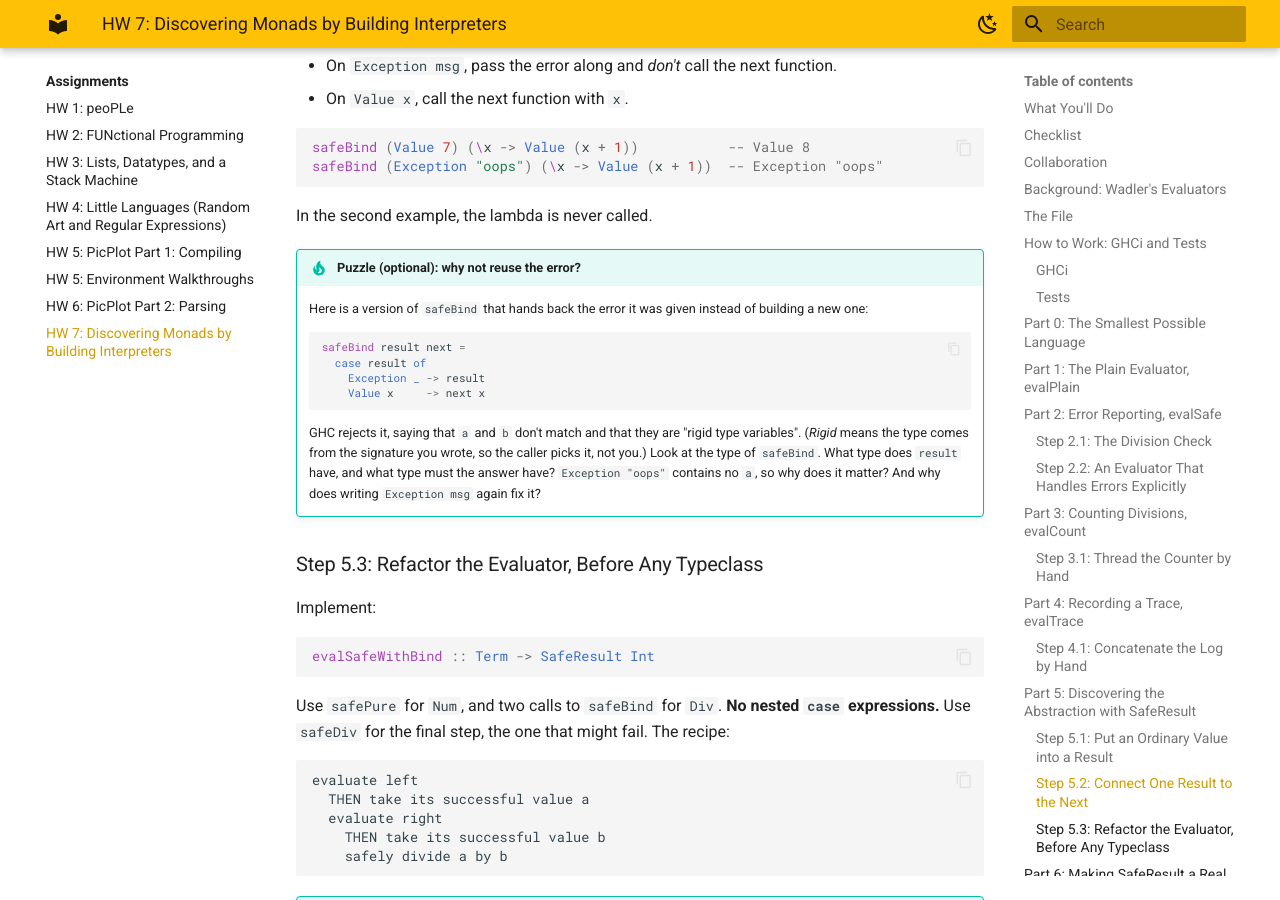
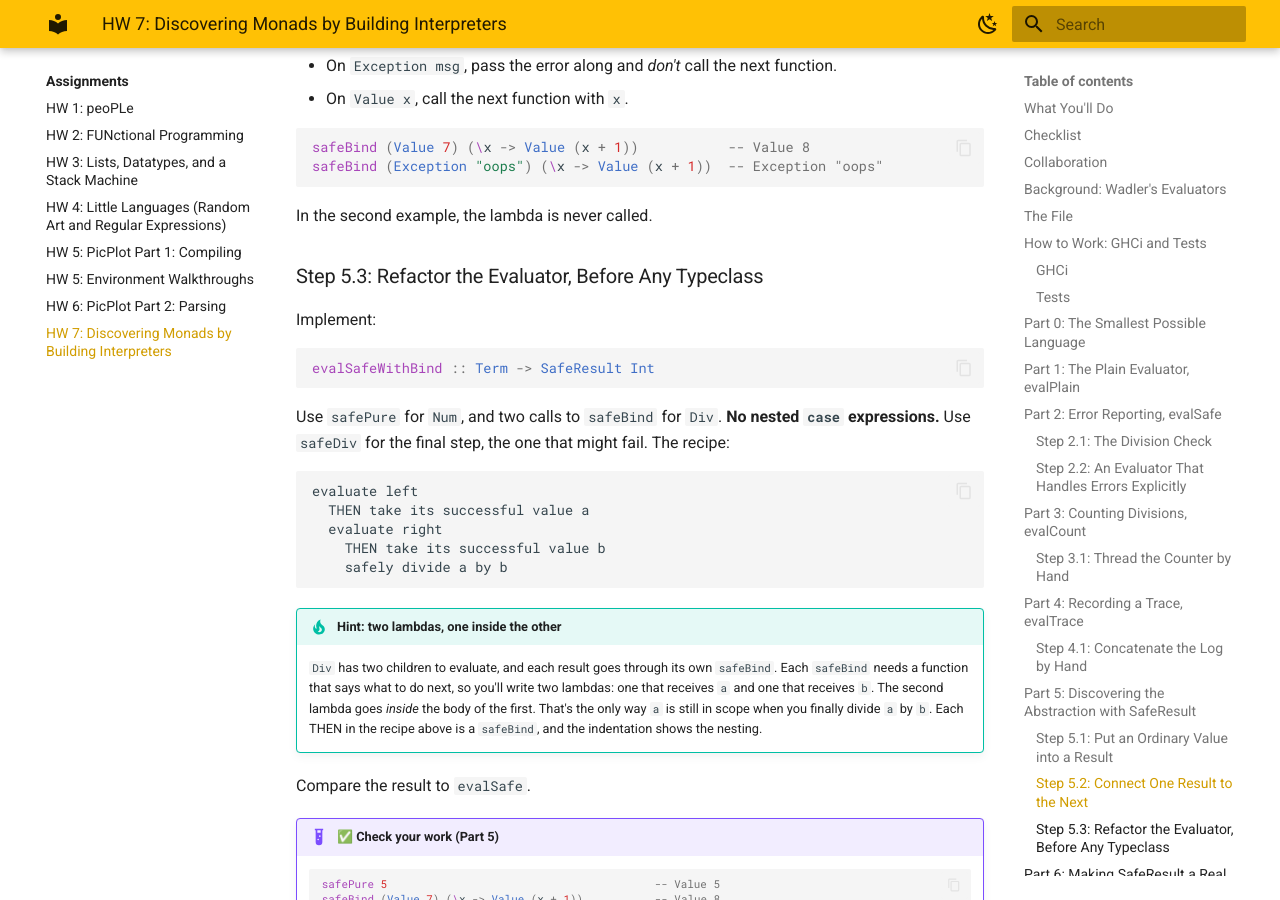
Before and after one commit to lbang-hmc/cs-131-website, an MkDocs documentation site: the page built from content/assignments/hw07.md, in a window 1280 px wide and 900 px high, scrolled down 11072 px. Built offline with MkDocs 1.6.1 and Material for MkDocs 9.7.7, drawn with Linux system fonts in a browser that asks for light colours.

Commit message:
HW 7: remove optional 'why not reuse the error?' puzzle
Co-Authored-By: Claude Opus 5.5 <noreply@anthropic.com>

````diff
--- a/content/assignments/hw07.md
+++ b/content/assignments/hw07.md
@@ -413,18 +413,6 @@ safeBind (Exception "oops") (\x -> Value (x + 1))  -- Exception "oops"
 ```
 
 In the second example, the lambda is never called.
-
-!!! tip "Puzzle (optional): why not reuse the error?"
-    Here is a version of `safeBind` that hands back the error it was given instead of building a new one:
-
-    ```haskell
-    safeBind result next =
-      case result of
-        Exception _ -> result
-        Value x     -> next x
-    ```
-
-    GHC rejects it, saying that `a` and `b` don't match and that they are "rigid type variables". (*Rigid* means the type comes from the signature you wrote, so the caller picks it, not you.) Look at the type of `safeBind`. What type does `result` have, and what type must the answer have? `Exception "oops"` contains no `a`, so why does it matter? And why does writing `Exception msg` again fix it?
 
 ### Step 5.3: Refactor the Evaluator, Before Any Typeclass
 
````
